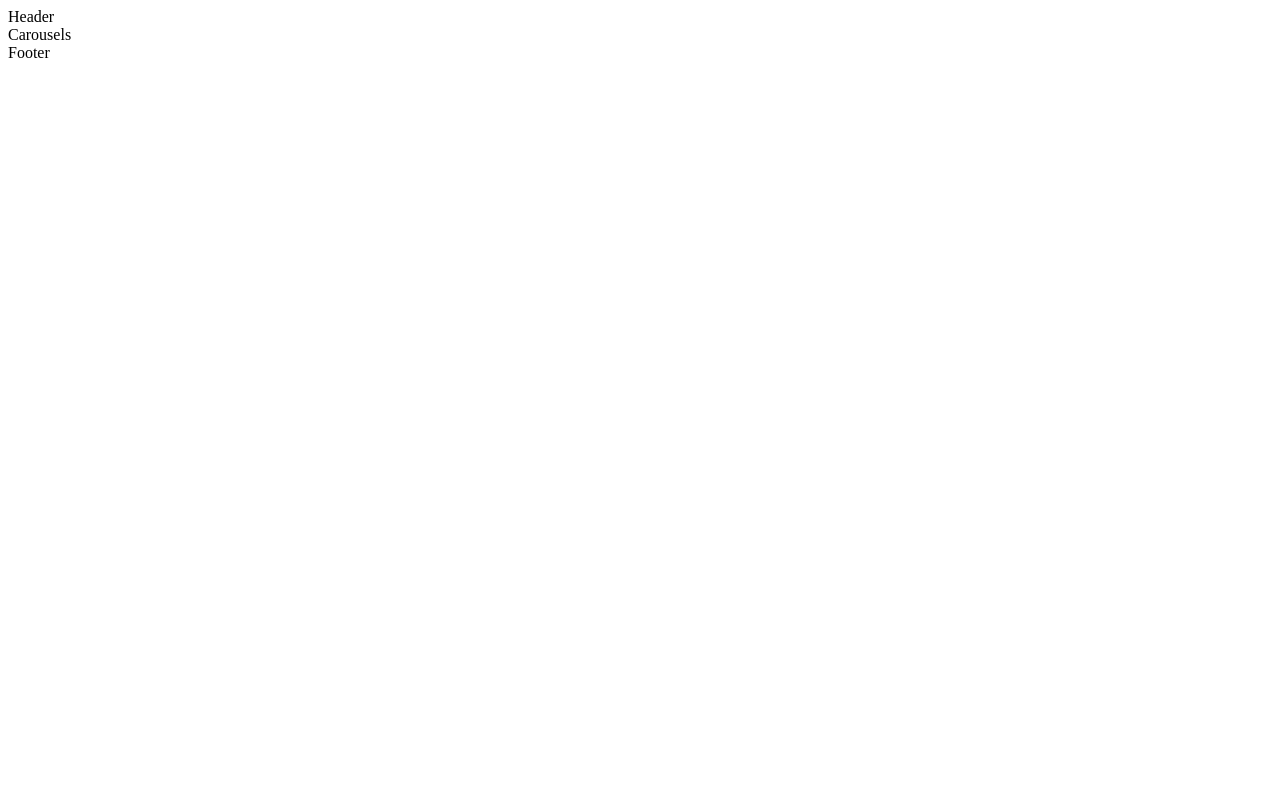
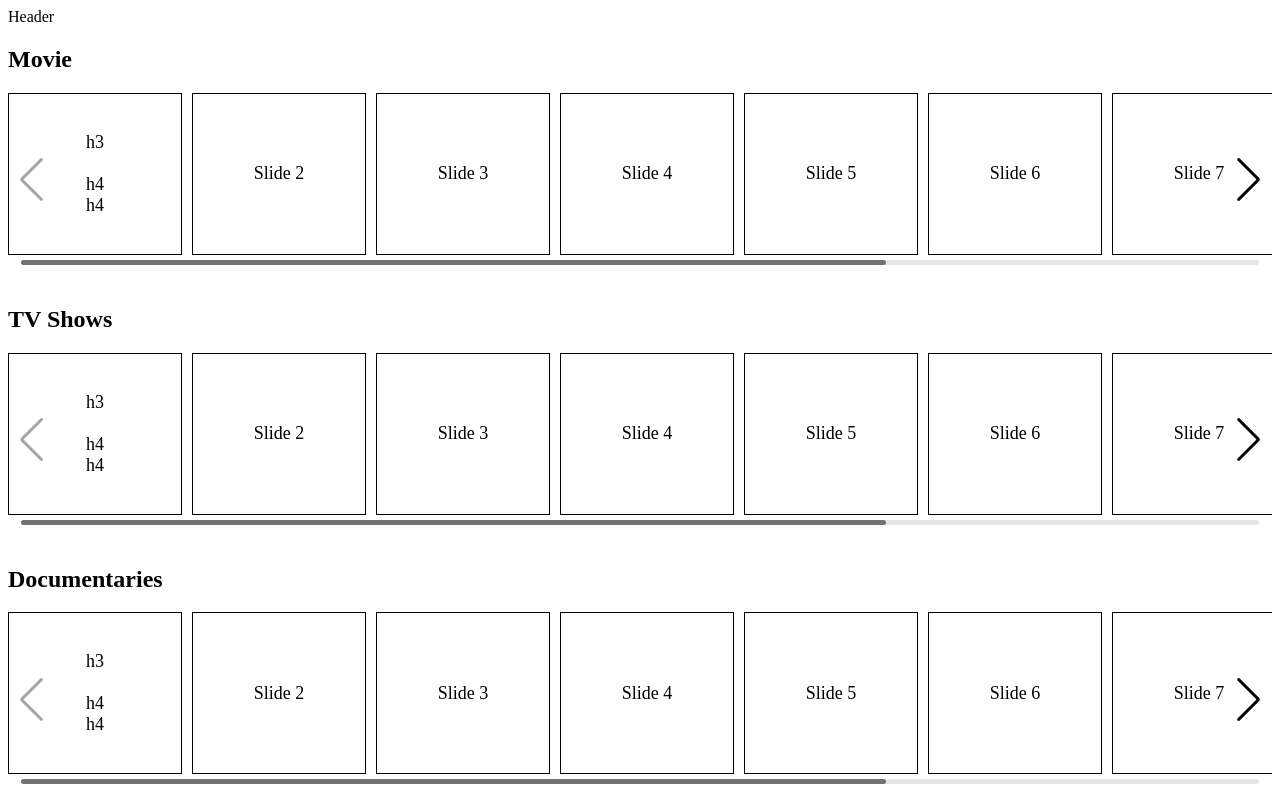
Before and after one commit to PatrickDrejerczak/codeflix, a React (Create React App) app: page / in a window 1280 px wide. Shown: the top 800 px of the page. Built offline with nearby package versions, Linux system fonts and the light colour scheme; no server answers.

Commit message:
added carousel and swiping

```diff
--- a/package.json
+++ b/package.json
@@ -8,8 +8,10 @@
     "@testing-library/user-event": "^12.8.3",
     "dotenv": "^10.0.0",
     "react": "^17.0.2",
+    "react-bootstrap": "^1.6.1",
     "react-dom": "^17.0.2",
     "react-scripts": "4.0.3",
+    "swiper": "^6.8.0",
     "web-vitals": "^1.1.2"
   },
   "scripts": {
--- a/public/index.html
+++ b/public/index.html
@@ -1,12 +1,23 @@
 <!DOCTYPE html>
 <html lang="en">
+
 <head>
   <meta charset="UTF-8" />
   <meta http-equiv="X-UA-Compatible" content="IE=edge" />
   <meta name="viewport" content="width=device-width, initial-scale=1.0" />
+  <link rel="stylesheet" href="https://unpkg.com/swiper/swiper-bundle.css" />
+  <link rel="stylesheet" href="https://unpkg.com/swiper/swiper-bundle.min.css" />
   <title>Codeflix</title>
 </head>
+
 <body>
   <div id="root"></div>
+
+
+
+
+  <script src="https://unpkg.com/swiper/swiper-bundle.js"></script>
+  <script src="https://unpkg.com/swiper/swiper-bundle.min.js"></script>
 </body>
+
 </html>
--- a/src/Components/Carousels/Carousels.js
+++ b/src/Components/Carousels/Carousels.js
@@ -1,11 +1,27 @@
 import React from 'react'
+import './style.css'
+import SwiperCore, { Navigation, Pagination, Scrollbar, A11y } from 'swiper';
+
+import { Swiper, SwiperSlide } from 'swiper/react';
+import SingleCarousel from './SingleCarousel';
 
 const Carousels = () => {
     return (
-        <div>
-            Carousels
-        </div>
+        <>
+        <h2>Movie</h2>
+        <SingleCarousel />
+        <br></br>
+        <h2>TV Shows</h2>
+        <SingleCarousel />
+        <br></br>
+        <h2>Documentaries</h2>
+
+        <SingleCarousel />
+        <br></br>
+        <SingleCarousel />
+        </>
     )
 }
+SwiperCore.use([Navigation, Pagination, Scrollbar, A11y]);
 
 export default Carousels
--- /dev/null
+++ b/src/Components/Carousels/SingleCarousel.js
@@ -0,0 +1,40 @@
+import React from 'react'
+import SwiperCore, { Navigation, Pagination, Scrollbar, A11y } from 'swiper';
+
+import { Swiper, SwiperSlide } from 'swiper/react'; import './style.css'
+import './style.css'
+const SingleCarousel = () => {
+    return (
+        <>
+            <Swiper
+                spaceBetween={10}
+                slidesPerView={7}
+                navigation
+                scrollbar={{ draggable: true }}
+                onSwiper={(swiper) => console.log(swiper)}
+                onSlideChange={() => console.log('slide change')}
+                className="container"
+            >
+                <SwiperSlide>
+                    <div>h3</div>
+                    <br></br>
+                    <div>h4</div>
+                    <div>h4</div>
+                </SwiperSlide>
+                <SwiperSlide>Slide 2</SwiperSlide>
+                <SwiperSlide>Slide 3</SwiperSlide>
+                <SwiperSlide>Slide 4</SwiperSlide>
+                <SwiperSlide>Slide 5</SwiperSlide>
+                <SwiperSlide>Slide 6</SwiperSlide>
+                <SwiperSlide>Slide 7</SwiperSlide>
+                <SwiperSlide>Slide 8</SwiperSlide>
+                <SwiperSlide>Slide 9</SwiperSlide>
+                <SwiperSlide>Slide 10</SwiperSlide>
+            </Swiper>
+
+        </>
+    )
+}
+SwiperCore.use([Navigation, Pagination, Scrollbar, A11y]);
+
+export default SingleCarousel
--- a/src/Components/Carousels/style.css
+++ b/src/Components/Carousels/style.css
@@ -0,0 +1,35 @@
+
+.swiper-button-prev {
+    color: black;
+  }
+
+  .swiper-button-next {
+      color: black;
+  }
+    .container {
+      width: 100%;
+      height: 20vh;
+      padding-bottom: 15px;
+
+    }
+
+    .swiper-slide {
+      text-align: center;
+      font-size: 18px;
+      background: #fff;
+      border: 1px solid black;
+        flex-direction: column;
+      /* Center slide text vertically */
+      display: -webkit-box;
+      display: -ms-flexbox;
+      display: -webkit-flex;
+      display: flex;
+      -webkit-box-pack: center;
+      -ms-flex-pack: center;
+      -webkit-justify-content: center;
+      justify-content: center;
+      -webkit-box-align: center;
+      -ms-flex-align: center;
+      -webkit-align-items: center;
+      align-items: center;
+    }
--- a/src/Components/Footer/Footer.js
+++ b/src/Components/Footer/Footer.js
@@ -1,4 +1,5 @@
 import React from 'react'
+import './style.css'
 
 const Footer = () => {
     return (
--- a/src/Components/Header/Header.js
+++ b/src/Components/Header/Header.js
@@ -1,4 +1,5 @@
 import React from 'react'
+import './style.css'
 
 const Header = () => {
     return (
```
Also changed, not shown: 2 other files (tests, documents, lock files or other folders). Lines whose indentation alone changed are shown as unchanged.
